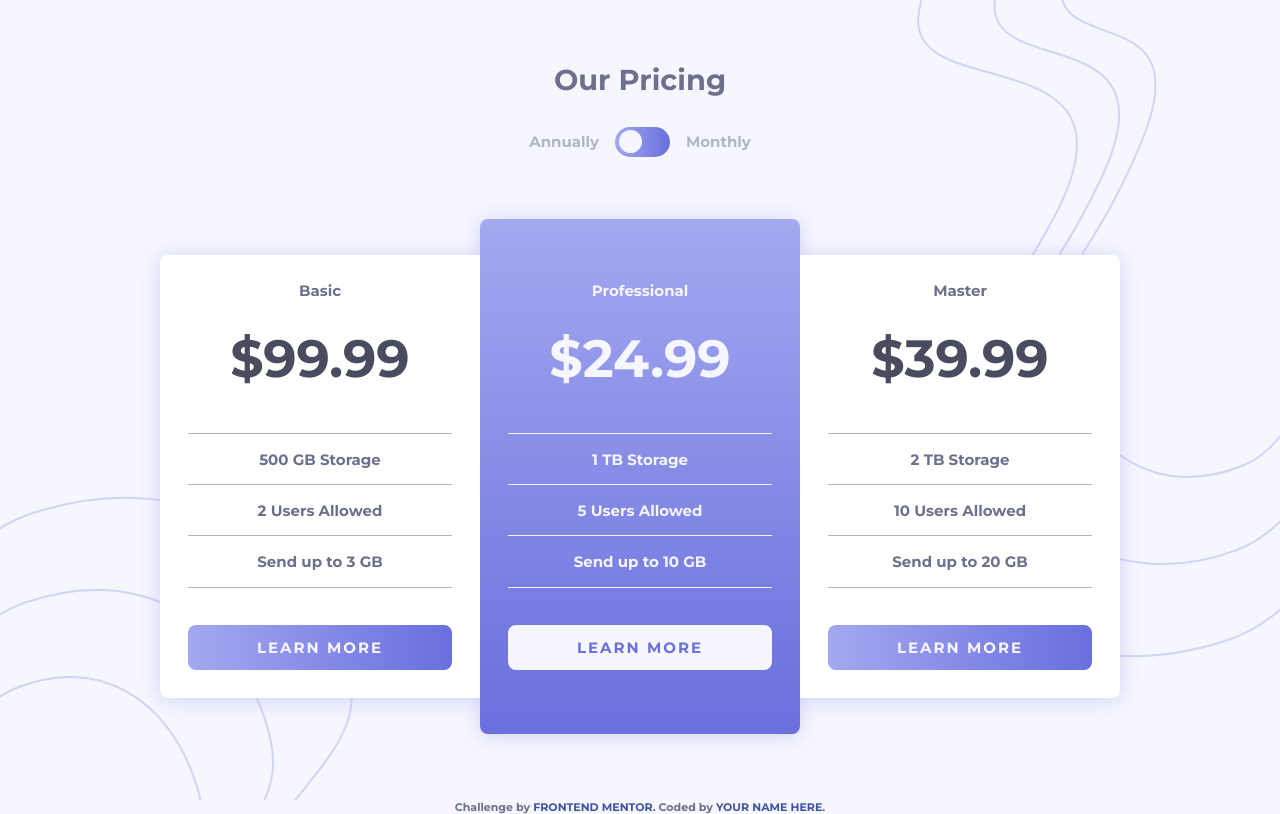
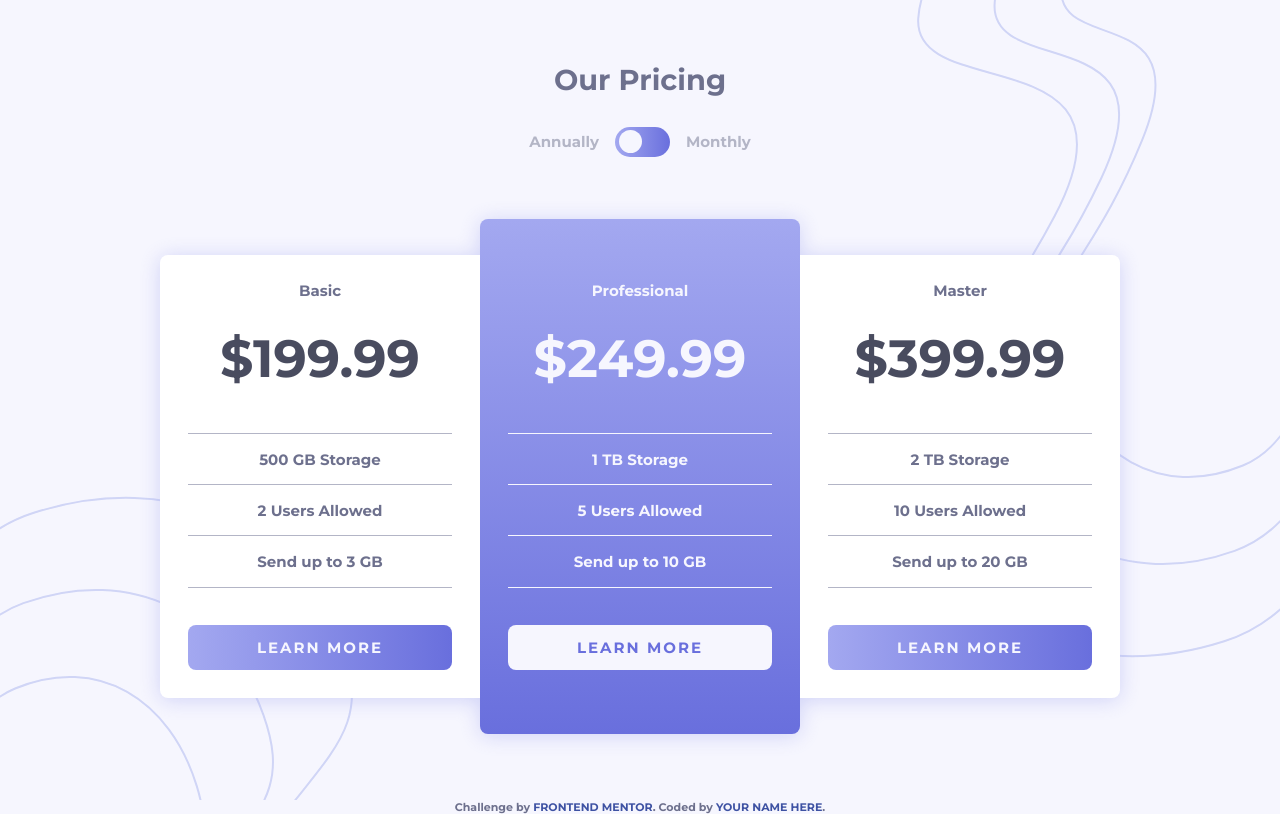
Before and after one commit to Orekihotarou-k/fem-js-pricing-component-with-toggle, a plain HTML site: page index.html in a window 1280 px wide. Drawn offline with Linux system fonts and the light colour scheme.

Commit message:
Update script.js

```diff
--- a/index.html
+++ b/index.html
@@ -36,8 +36,8 @@
 
       <div class="card">
         <h2 class="card-title">Basic</h2>
-        <span class="card-price-monthly">&dollar;199.99</span>
-        <span class="card-price">&dollar;99.99</span>
+        <span class="card-price-monthly">&dollar;99.99</span>
+        <span class="card-price">&dollar;199.99</span>
         <ul class="card-desc spacer">
           <li>
             <p>500 GB Storage</p>
@@ -54,8 +54,8 @@
 
       <div class="card">
         <h2 class="card-title">Professional</h2>
-        <span class="card-price-monthly text-white">&dollar;249.99</span>
-        <span class="card-price text-white">&dollar;24.99</span>
+        <span class="card-price-monthly text-white">&dollar;24.99</span>
+        <span class="card-price text-white">&dollar;249.99</span>
         <ul class="card-desc middle spacer">
           <li>
             <p>1 TB Storage</p>
@@ -72,8 +72,8 @@
 
       <div class="card">
         <h2 class="card-title">Master</h2>
-        <span class="card-price-monthly">&dollar;399.99</span>
-        <span class="card-price">&dollar;39.99</span>
+        <span class="card-price-monthly">&dollar;39.99</span>
+        <span class="card-price">&dollar;399.99</span>
         <ul class="card-desc spacer">
           <li>
             <p>2 TB Storage</p>
--- a/script.js
+++ b/script.js
@@ -23,3 +23,16 @@ function priceChange(event) {
     // toggle button active class
     priceToggle.classList.toggle("active");
 }
+
+// function to set initial styles for price toggles
+function init() {
+    monthPriceElements.forEach((element) => {
+      element.style.display = "none";
+    });
+
+    yearPriceElements.forEach((element) => {
+      element.style.display = "block";
+    });
+  }
+
+  init();
--- a/style.css
+++ b/style.css
@@ -136,8 +136,6 @@ body::after {
     display: none;
 }
 
-
-
 .price-toggle--title {
     color: var(--clr-light-grayish-blue);
 }
@@ -192,6 +190,7 @@ body::after {
     position: relative;
     background: linear-gradient(to right, var(--clr-gradient-linear), var(--clr-gradient-linear--2));
     border: none;
+    cursor: pointer;
 }
 
 .price-toggle--button::after {
```
